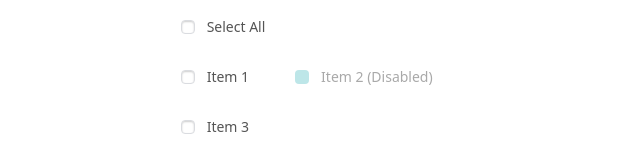
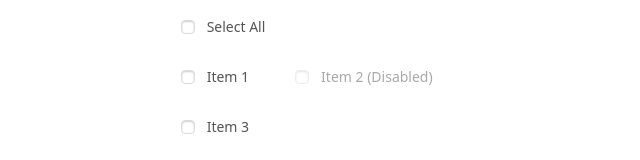
Before and after one commit to Widoba/p-941299, a React (Vite) app: page / in a window 1280 px wide. Shown: the part 561-721 px from the top of the page, without its empty margins (320-960 px from the left). Built offline with nearby package versions, Linux system fonts and the light colour scheme.

Commit message:
Fix List 3 checkbox styling
The styling of disabled checkboxes in List 3 was incorrect when unchecked. This commit addresses the issue by ensuring that disabled checkboxes in the unchecked state adhere to the correct visual representation.

```diff
--- a/src/components/checkbox/CustomCheckbox.tsx
+++ b/src/components/checkbox/CustomCheckbox.tsx
@@ -1,3 +1,4 @@
+
 import * as React from "react";
 import { cn } from "@/lib/utils";
 import { CheckboxProps } from "./types";
@@ -25,8 +26,11 @@ export const CustomCheckbox: React.FC<CheckboxProps> = ({
   };
 
   const getCheckboxStyle = () => {
-    if (disabled) {
+    if (disabled && checked) {
       return "bg-[rgba(189,230,232,1)]";
+    }
+    if (disabled && !checked) {
+      return "bg-white shadow-[0px_1px_2px_0px_rgba(0,0,0,0.20)_inset] border-[0.5px] border-solid border-[#DADCE0] opacity-50";
     }
     if (checked || indeterminate) {
       return "bg-[rgba(37,201,208,1)]";
```
